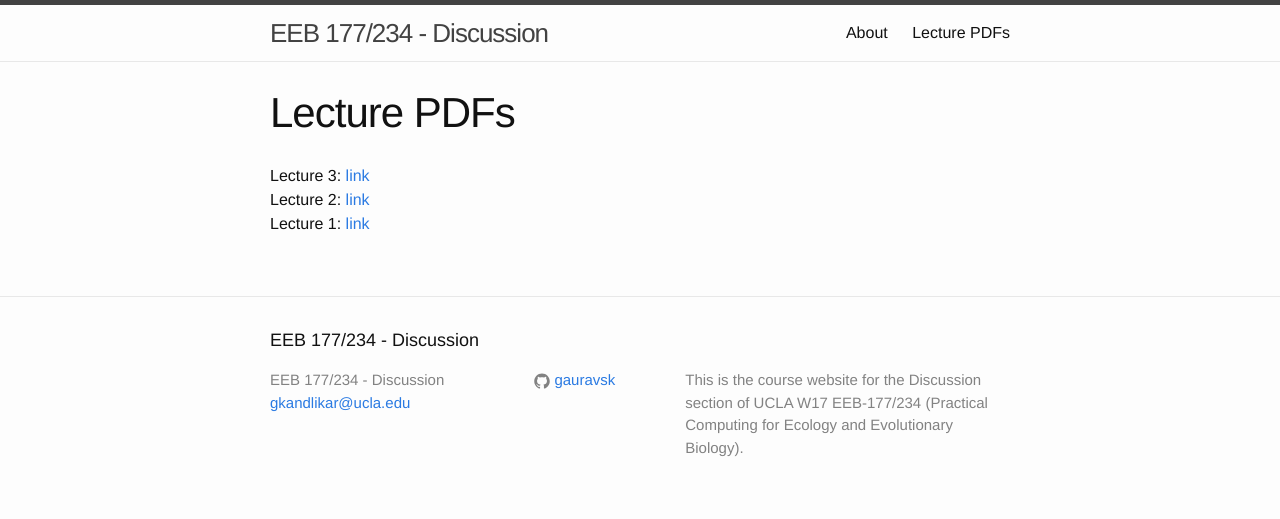
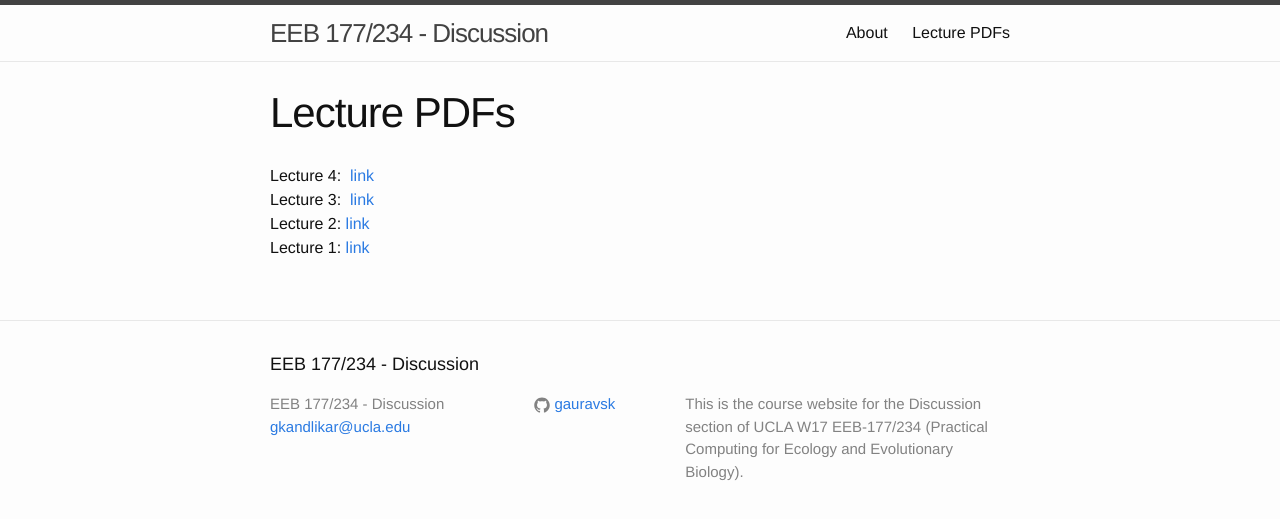
Before and after one commit to michaelalfaro/eeb177-W17.github.io, a Jekyll site: the page built from lectures.md, in a window 1280 px wide. Shown: the top 519 px of the page. Built offline with Jekyll 4.4.1, drawn with Linux system fonts in a browser that asks for light colours.

Commit message:
Update lectures.md

```diff
--- a/lectures.md
+++ b/lectures.md
@@ -4,6 +4,7 @@ title: Lecture PDFs
 permalink: /lectures/
 ---
 
-Lecture 3:  [link]({{ site.url }}lecture_pdfs/lecture-3-1-17-2017.pdf)
+Lecture 4:  [link]({{ site.url }}lecture_pdfs/lecture-4b-Jan-19-2017.pdf)
+Lecture 3:  [link]({{ site.url }}lecture_pdfs/lecture-3-1-17-2017.pdf)
 Lecture 2:  [link]({{ site.url }}lecture_pdfs/lecture-2-1-12-2017.pdf)
 Lecture 1:  [link]({{ site.url }}lecture_pdfs/lecture-1-1_10_2017.pdf)
```
